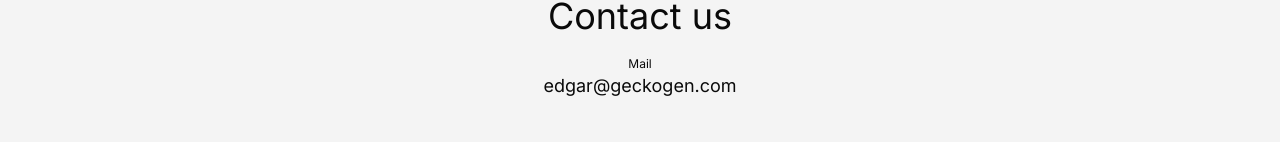
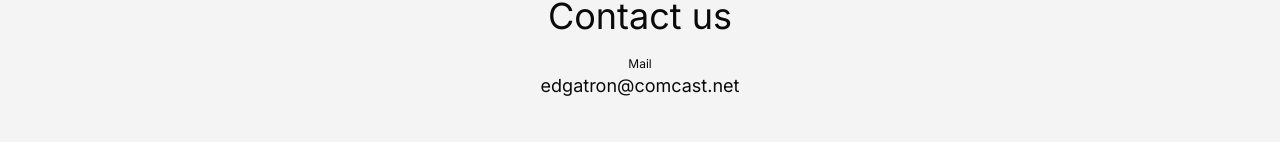
Before and after one commit to santidevhmo/geckogen-web-app-2024, a Next.js app: page / in a window 1280 px wide. Shown: the part 3225-3367 px from the top of the page. Built offline with nearby package versions, Linux system fonts and the light colour scheme; no server answers.

Commit message:
modify footer email & env var testing

```diff
--- a/app/components/Footer/Footer.tsx
+++ b/app/components/Footer/Footer.tsx
@@ -11,8 +11,8 @@ const Footer = () => {
           </div>
           <div className="mb-5 text-xs">
             <p>Mail</p>
-            <Link href={"mailto:edgar@geckogen.com"}>
-              <p className="text-lg">edgar@geckogen.com</p>
+            <Link href={"mailto:edgatron@comcast.net"}>
+              <p className="text-lg">edgatron@comcast.net</p>
             </Link>
           </div>
         </div>
--- a/app/shop/product/[productId]/page.tsx
+++ b/app/shop/product/[productId]/page.tsx
@@ -4,12 +4,10 @@ import BuyButton from "./buyButton";
 
 const getProductData = async (productId: string) => {
 
-  console.log("DOMAIN:", process.env.DOMAIN);  // Log the DOMAIN value
   const apiUrl = `${process.env.DOMAIN}`;
-  console.log("API URL:", apiUrl);  // Log the constructed API URL
 
   const response = await fetch(
-    `${process.env.DOMAIN}/api/product?id=${productId}`,
+    `${process.env.VERCEL_URL}/api/product?id=${productId}`,
     { next: { revalidate: 86400 } }
   );
   if (!response.ok) {
@@ -71,7 +69,7 @@ const Product = async ({ params }: { params: { productId: string } }) => {
             <div style={{ marginTop: 12 }} className="grid grid-cols-1 md:grid-cols-2 gap-3 m-0 w-full">
               <div className="text-base text-black bg-gray-100 px-8 py-4 rounded-2xl w-full">
                 <p className="text-sm text-gray-500">Hatched Date:</p>
-                <p className="text-lg">{product.hatchedDate ?? "N/A"}</p>
+                <p className="text-lg">{product.hatchedDate ?? "N/A"}g</p>
               </div>
               <div className="text-base text-black bg-gray-100 px-8 py-4 rounded-2xl w-full">
                 <p className="text-sm text-gray-500">Weight:</p>
```
